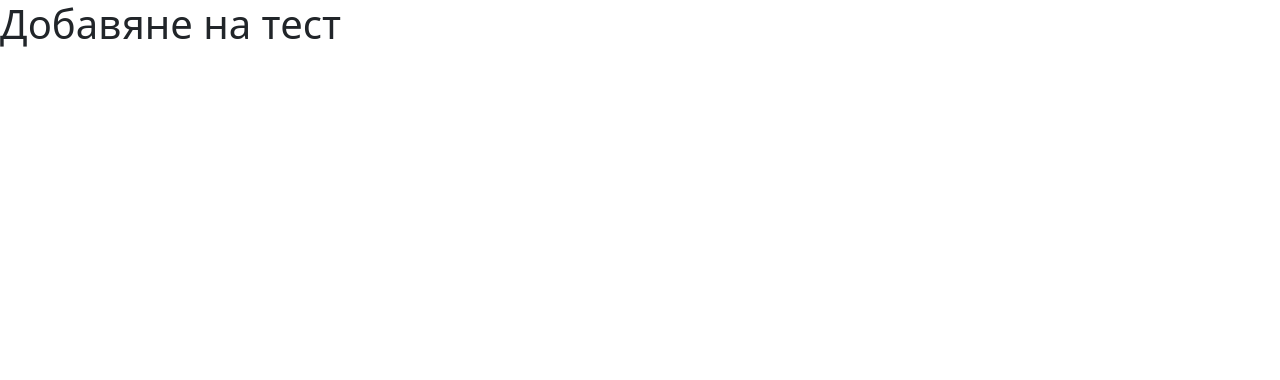
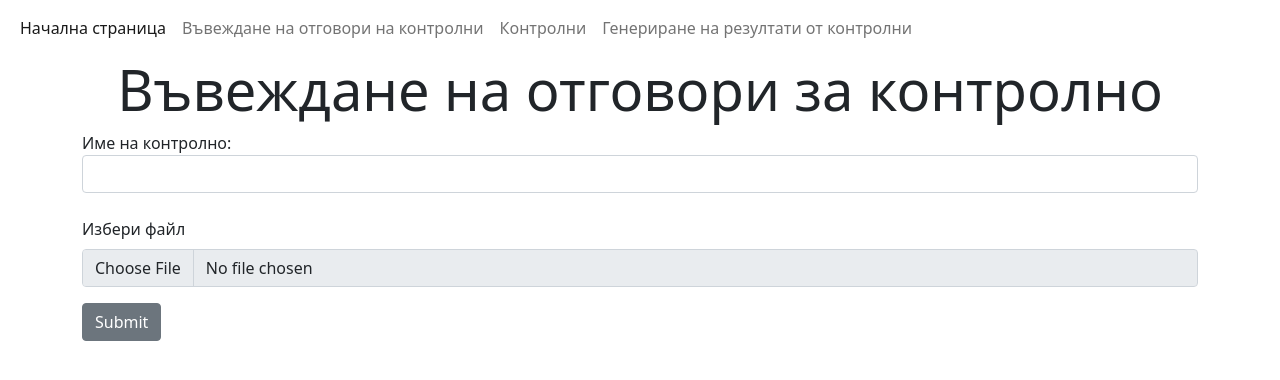
Before and after one commit to Kostadin1999/Exams-check, a Flask app: page /define_exam in a window 1280 px wide. Shown: the top 380 px of the page. Run offline with Flask 3, Linux system fonts and the light colour scheme.

Commit message:
Page for the definition of the exams answers is ready

```diff
--- /dev/null
+++ b/functionality.py
@@ -0,0 +1,5 @@
+import pandas as pd
+
+def load_exam(exam_csv):
+    exam_answers = pd.read_csv(filepath_or_buffer=exam_csv)
+    print(exam_answers.size)
--- a/main.py
+++ b/main.py
@@ -1,18 +1,27 @@
-from flask import Flask, render_template, redirect
+from flask import Flask, render_template, redirect, request, flash
 import requests
+from functionality import load_exam
+from werkzeug.utils import secure_filename
 
 app = Flask(__name__)
 
 app.config["SECRET_KEY"] = "exam_preparation_elena"
-
+app.config["UPLOAD_FOLDER"] = "static/"
 
 @app.route(rule='/')
 def index():
     return render_template('base.html')
 
 
-@app.route(rule='/define_exam')
+@app.route(rule='/define_exam', methods=["GET", "POST"])
 def define_exam_page():
+    if request.method == "POST":
+        exam_name = request.form.get("exam_name")
+        exam_file = request.files['sel_exam']
+        filename = secure_filename(exam_file.filename)
+        exam_path = app.config["UPLOAD_FOLDER"] + filename
+        exam_file.save(exam_path)
+        flash(f"Num of rows in dt is : {load_exam(exam_path)}. The name of the exam is {exam_name}", "success")
     return render_template('define_exam.html')
 
 
--- a/templates/base.html
+++ b/templates/base.html
@@ -41,6 +41,7 @@
         </div>
       </div>
     </nav>
+
     <script src="https://code.jquery.com/jquery-3.6.0.min.js"></script>
     <script src="https://cdn.jsdelivr.net/npm/bootstrap@5.1.3/dist/js/bootstrap.min.js"></script>
 </body>
--- a/templates/define_exam.html
+++ b/templates/define_exam.html
@@ -2,12 +2,63 @@
 <html lang="en">
 <head>
     <meta charset="UTF-8">
-    <title>Title</title>
+    <title>Дефиниране на отговори</title>
     <meta name="viewport" content="width=device-width, initial-scale=1, shrink-to-fit=no">
     <link rel="stylesheet" href="https://cdn.jsdelivr.net/npm/bootstrap@5.1.3/dist/css/bootstrap.min.css">
+    <style>
+        .text-center {
+          text-align: center;
+        }
+    </style>
 </head>
 <body>
-    <h1>Добавяне на тест</h1>
+    <nav class="navbar navbar-expand-lg navbar-light">
+      <div class="container-fluid">
+        <button class="navbar-toggler" type="button" data-bs-toggle="collapse" data-bs-target="#navbarNavDropdown" aria-controls="navbarNavDropdown" aria-expanded="false" aria-label="Toggle navigation">
+          <span class="navbar-toggler-icon"></span>
+        </button>
+        <div class="collapse navbar-collapse" id="navbarNavDropdown">
+          <ul class="navbar-nav">
+            <li class="nav-item">
+              <a class="nav-link active" aria-current="page" href="#">Начална страница</a>
+            </li>
+            <li class="nav-item">
+              <a class="nav-link" href="{{ url_for('define_exam_page') }}">Въвеждане на отговори на контролни</a>
+            </li>
+            <li class="nav-item">
+              <a class="nav-link" href="#">Контролни</a>
+            </li>
+            <li class="nav-item">
+              <a class="nav-link" href="#">Генериране на резултати от контролни</a>
+            </li>
+          </ul>
+        </div>
+      </div>
+    </nav>
+    <div class="container">
+        <h1 class="display-4 text-center mt-6">Въвеждане на отговори за контролно</h1>
+        <form method="post", enctype="multipart/form-data">
+            <div class="form-group mb-4">
+              <label for="usr">Име на контролно:</label>
+              <input type="text" class="form-control" name="exam_name" id="usr" required>
+            </div>
+            <div class="mb-3">
+              <label for="formFileReadonly" class="form-label">Избери файл</label>
+              <input class="form-control" type="file" name="sel_exam" id="formFileReadonly" readonly required>
+            </div>
+            <button class="btn btn-secondary mb-4" type="submit">Submit</button>
+            {% with messages = get_flashed_messages() %}
+            {% if messages %}
+            <div class="alert alert-success">
+                {% for message in messages %}
+                    {{ message }}
+                {% endfor %}
+            </div>
+            {% endif %}
+            {% endwith %}
+        </form>
+
+    </div>
     <script src="https://code.jquery.com/jquery-3.6.0.min.js"></script>
     <script src="https://cdn.jsdelivr.net/npm/bootstrap@5.1.3/dist/js/bootstrap.min.js"></script>
 </body>
```
